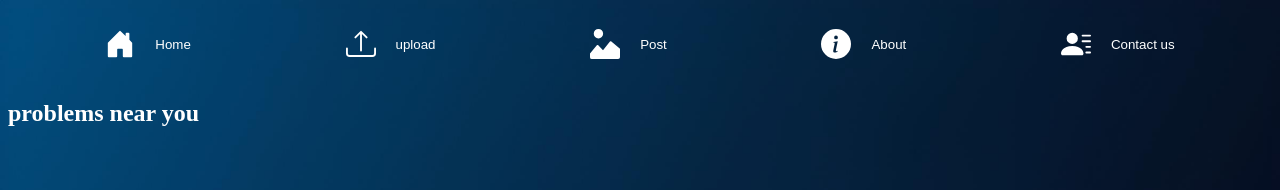
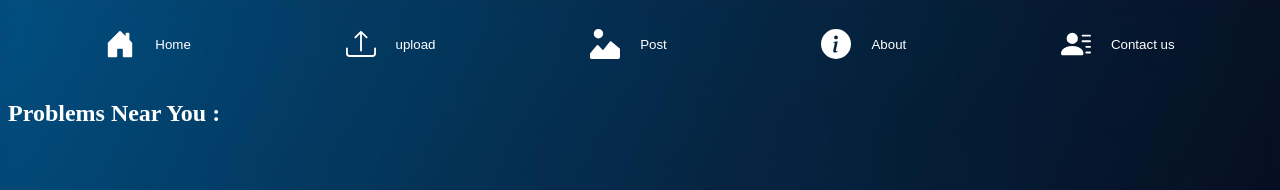
Before and after one commit to vignesh-2507/Hack-Foge-1.0, a website: page public/post.html in a window 1280 px wide. Shown: the top 190 px of the page. Drawn offline with Linux system fonts and the light colour scheme; no server answers.

Commit message:
Update post.html

```diff
--- a/public/post.html
+++ b/public/post.html
@@ -14,7 +14,7 @@
         <div class="about"><button><img src="./aboutus.svg" onclick="location.assign('/about')" alt="">About</button></div>
         <div class="contact"><button><img src="./contact.svg" onclick="location.assign('/contact')" alt="">Contact us</button></div>
     </div>
-    <h2>problems near you</h2>
+    <h2>Problems Near You : </h2>
     <div id="gallery"></div>
     <script>
 
```
